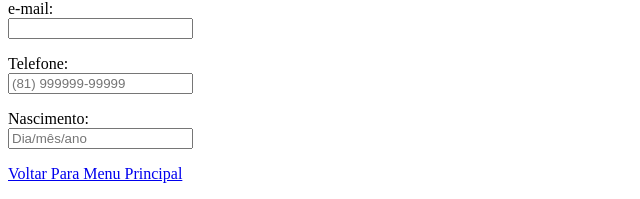
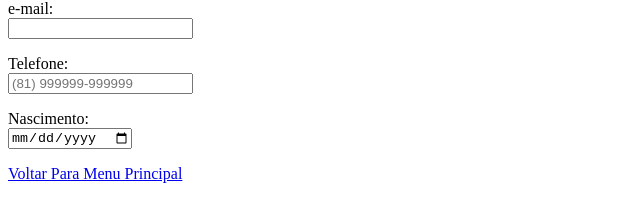
Before and after one commit to Guilherme8021X/PROJETO-ECO-LIXO, a plain HTML site: page cadastro.html in a window 1280 px wide. Shown: the part 122-321 px from the top of the page, without its empty margins (0-640 px from the left). Drawn offline with Linux system fonts and the light colour scheme.

Commit message:
alteração

```diff
--- a/cadastro.html
+++ b/cadastro.html
@@ -15,9 +15,9 @@
         <input type="email" id="email" name="email"></P>
         <P><label for="tel"> Telefone:</label><br>
         <input type="tel" id="tel" name="tel"
-                placeholder="(81) 999999-99999"></P>
+                placeholder="(81) 999999-999999"></P>
         <P><label for="nasc"> Nascimento:</label><br>
-        <input type="Data" id="nasc" name="nasc"
+        <input type="date" id="nasc" name="nasc"
                 placeholder="Dia/mês/ano"></P>
 
 
```
